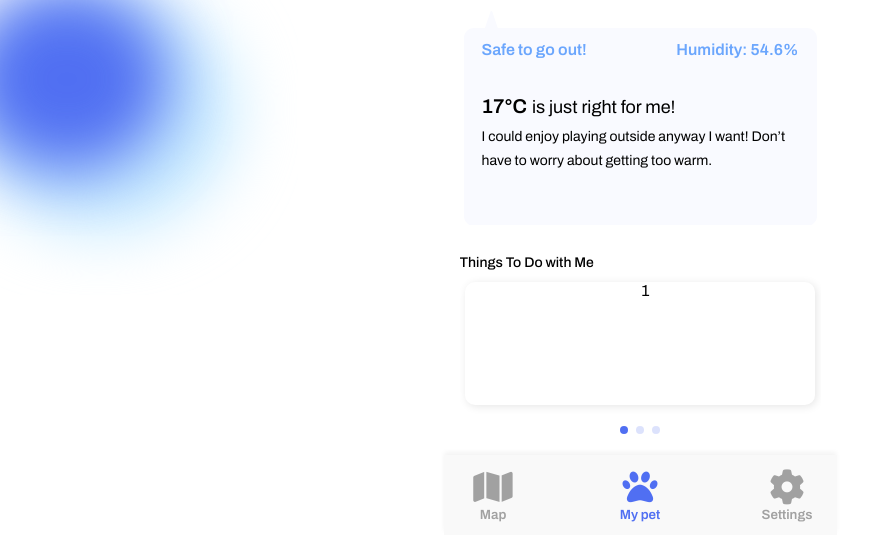
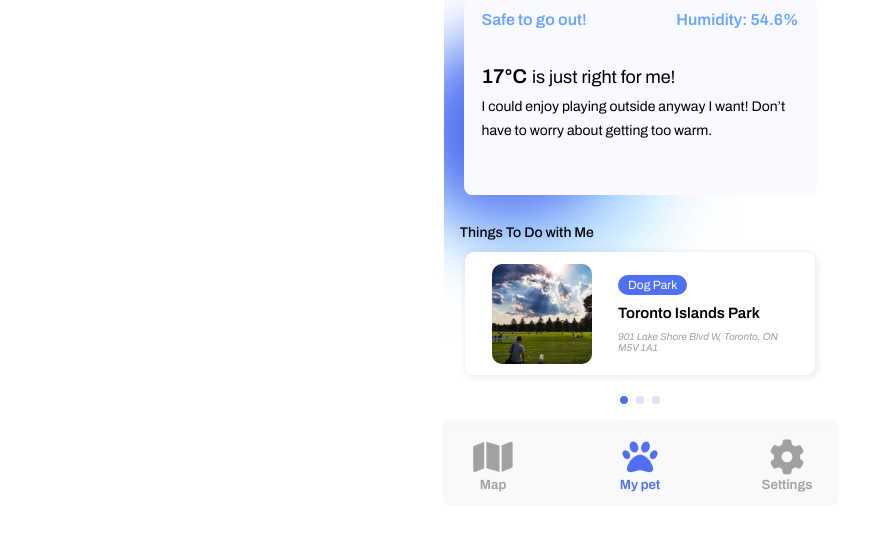
Before and after one commit to kjgamis/pawlert, a plain HTML site: page src/main.html in a window 1280 px wide. Shown: the part 355-898 px from the top of the page, without its empty margins (0-883 px from the left). After the commit the page ends 868 px from the top, so only its background shows below. Drawn offline with nearby package versions, Linux system fonts and the light colour scheme; a web font is replaced by a local one.

Commit message:
Front-End Finish

```diff
--- /dev/null
+++ b/src/data/location.json
@@ -0,0 +1,31 @@
+{
+    "status": 200,
+    "data": {
+        "weather": {
+            "address": "142 Nausau St",
+            "city": "Toronto",
+            "time": "2024-02-17 12:00:00",
+            "temperature": -4.3,
+            "humidity": 54.6,
+            "weatherSafelyLevel": "safe"
+        },
+        "locations": [
+            {
+                "name": "Toronto Islands Park",
+                "address": "901 Lake Shore Blvd W, Toronto, ON M5V 1A1"
+            },
+            {
+                "name": "Rogers Centre",
+                "address": "1 Blue Jays Way, Toronto, ON M5V 1J1"
+            },
+            {
+                "name": "Queen's Park",
+                "address": "99 Queen's Park Crescent W, Toronto, ON M5S 2C3"
+            },
+            {
+                "name": "High Park",
+                "address": "1873 Bloor St W, Toronto, ON M6R 2Z3"
+            }
+        ]
+    }
+}
--- a/src/main.html
+++ b/src/main.html
@@ -2,8 +2,7 @@
 <html lang="en">
   <head>
     <meta charset="utf-8" />
-    <!-- Favicon (for later)
-    <link rel="icon" href="%PUBLIC_URL%/favicon.ico" /> -->
+    <link rel="icon" href="favicon.ico" />
     <meta name="viewport" content="width=393, height=852" />
     <link rel="stylesheet" href="styles.css" />
     <link rel="preconnect" href="https://fonts.googleapis.com">
@@ -16,7 +15,7 @@
 />
     <script src="https://cdn.jsdelivr.net/npm/swiper@11/swiper-bundle.min.js"></script>
     <script src="https://kit.fontawesome.com/210e747fd0.js" crossorigin="anonymous"></script>
-    <title>Log In</title>
+    <title>Pawlert</title>
   </head>
 
   <body>
@@ -75,9 +74,30 @@ I just need to stay hydrated and occasionally hide in the shade!
         <div class="recommandationPlace swiper mySwiper">
             <div class="title_place">Things To Do with Me </div>
             <div class="swiper-wrapper info_place">
-                <div class="swiper-slide">1</div>
-                <div class="swiper-slide swipe1">2</div>
-                <div class="swiper-slide swipe2">3</div>
+                <div class="swiper-slide swipe3">
+                    <div class="location_img" id="slide1Img"></div>
+                    <div class="location_info">
+                        <div class="location_place" id="slide1Place">Dog Park</div>
+                        <div class="location_name" id="slide1Name">Fit Dogs</div>
+                        <div class="location_address" id="slide1Address">901 Lake Shore Blvd W, Toronto, ON M5V 1A1</div>
+                    </div>
+                </div>
+                <div class="swiper-slide swipe1">
+                    <div class="location_img" id="slide2Img"></div>
+                    <div class="location_info">
+                        <div class="location_place" id="slide2Place">Dog Park</div>
+                        <div class="location_name" id="slide2Name">Fit Dogs</div>
+                        <div class="location_address" id="slide2Address">142 Nausau St</div>
+                    </div>
+                </div>
+                <div class="swiper-slide swipe2">
+                    <div class="location_img" id="slide3Img"></div>
+                    <div class="location_info">
+                        <div class="location_place" id="slide3Place">Dog Park</div>
+                        <div class="location_name" id="slide3Name">Fit Dogs</div>
+                        <div class="location_address" id="slide3Address">142 Nausau St</div>
+                    </div>
+                </div>
             </div>
             <div class="swiper-pagination"></div>
         </div>
@@ -100,5 +120,6 @@ I just need to stay hydrated and occasionally hide in the shade!
     </div>
 
     <script type="module" src="script.js"></script>
+    <script type="module" src="scriptLocation.js"></script>
   </body>
 </html>
--- a/src/script.js
+++ b/src/script.js
@@ -17,7 +17,7 @@ let gradient = document.getElementById('gradient');
 
 
 
-var requestURL = "data/example.json";
+var requestURL = "data/APIresponses.json";
 var request = new XMLHttpRequest();
 request.open("GET", requestURL);
 request.responseType = "json";
--- /dev/null
+++ b/src/scriptLocation.js
@@ -0,0 +1,66 @@
+let slide1Img = document.getElementById('slide1Img');
+let slide2Img = document.getElementById('slide2Img');
+let slide3Img = document.getElementById('slide3Img');
+let slide1Name = document.getElementById('slide1Name');
+let slide2Name = document.getElementById('slide2Name');
+let slide3Name = document.getElementById('slide3Name');
+let slide1Address = document.getElementById('slide1Address');
+let slide2Address = document.getElementById('slide2Address');
+let slide3Address = document.getElementById('slide3Address');
+
+
+var requestURL = "data/location.json";
+var request = new XMLHttpRequest();
+request.open("GET", requestURL);
+request.responseType = "json";
+request.send();
+
+request.onload = function () {
+    var values = request.response;
+    showHeroes(values);
+  };
+
+function showHeroes(jsonObj) {
+  slide1Name.innerHTML = jsonObj.data.locations[0].name;
+  slide2Name.innerHTML = jsonObj.data.locations[1].name;
+  slide3Name.innerHTML = jsonObj.data.locations[2].name;
+  slide1Address.innerHTML = jsonObj.data.locations[0].address;
+  slide2Address.innerHTML = jsonObj.data.locations[1].address;
+  slide3Address.innerHTML = jsonObj.data.locations[2].address;
+  slide1Img.style.backgroundImage = 'url("img/place1.png")';
+  slide2Img.style.backgroundImage = 'url("img/place2.png")';
+  slide3Img.style.backgroundImage = 'url("img/place3.png")';
+}
+
+const myHeaders = new Headers();
+myHeaders.append("Content-Type", "application/json");
+
+const raw = JSON.stringify({
+  "location": {
+    "latitude": 43.6545629,
+    "longitude": -79.4064103,
+    "WEATHER_API_KEY": "d9442ae097e08ac8353888ae1852995b737e4851",
+    "MAPS_API_KEY": "AIzaSyDxS_u6YZ2SkkIHTRjl82U7ZHWT3JQog0A"
+  },
+  "pet": {
+    "name": "Dapper",
+    "img": "https://placedog.net/800/640?id=177",
+    "breed": "Scottish Terrier",
+    "age": 1.5,
+    "weight": 22,
+    "heartRate": 120,
+    "bodyTemperature": 40
+  }
+});
+
+const requestOptions = {
+  method: "GET",
+  headers: myHeaders,
+  body: raw,
+  redirect: "follow"
+};
+
+fetch("http://localhost:8787/health?token=TM2qQoHtA2B9us", requestOptions)
+  .then((response) => response.text())
+  .then((result) => console.log(result))
+  .catch((error) => console.error(error));
--- a/src/styles.css
+++ b/src/styles.css
@@ -21,7 +21,7 @@ a{
     flex-direction: column;
     justify-content: center;
     align-items: center;
-    margin-top: 30px;
+    position: relative;
 }
 
 .semiBold{
@@ -46,7 +46,6 @@ a{
     border-radius: 10px;
     background-color: #506FF2;
     color: white;
-    margin-top: 200px;
     font-size: 12px;
 }
 
@@ -361,7 +360,7 @@ input{
     display: flex;
     align-items: flex-end;
     justify-content: center;
-    box-shadow: 0em -2em 1em rgb(0 0 0 / 50%) inset;
+    box-shadow: 0em -2em 1em rgb(0 0 0 / 25%) inset;
 }
 
 #breed{
@@ -573,4 +572,65 @@ input{
     left: 0;
     z-index: -1;
     transition: opacity 0.5s ease-in-out;
+    top: 320px
 }
+
+.loginPage{
+    margin-top: 200px;
+}
+
+.location_img{
+    width: 100px;
+    height: 100px;
+    border-radius: 10px;
+    background-image: url('img/place1.png');
+    background-size: cover;
+}
+
+.location_place{
+    font-size: 12px;
+    padding: 3px 10px;
+    background-color:#506FF2;
+    border-radius: 20px;
+    color: white;
+}
+
+.location_name{
+    font-size: 15px;
+    font-weight: 600;
+    margin-top: 10px;
+}
+
+.location_address{
+    font-style: italic;
+    font-size: 10px;
+    color: #a1a1a1;
+    margin-top: 10px;
+}
+
+.location_info{
+    display: flex;
+    flex-direction: column;
+    justify-content: center;
+    align-items: flex-start;
+    margin-left: 26px;
+}
+
+.swiper-slide{
+    display: flex !important;
+    flex-direction: row;
+    justify-content: center;
+    align-items: center;
+    background-color: white;
+}
+
+.location_address{
+    width: 170px;
+    text-align: left;
+}
+
+.swipe3{
+    width: 350px !important;
+    margin-right: 58px !important;
+    border-radius: 10px;
+}
```
Also changed, not shown: src/additionalInfo.html (+2 -3 lines), src/device.html (+2 -3 lines), src/generalInfo.html (+2 -3 lines), src/healthHistory.html (+2 -3 lines), src/index.html (+4 -5 lines), src/login.html (+1 -2 lines), src/data/APIresponses.json (renamed from src/data/example.json), src/favicon.ico (added), src/img/place1.png (added), src/img/place2.png (added), src/img/place3.png (added).
